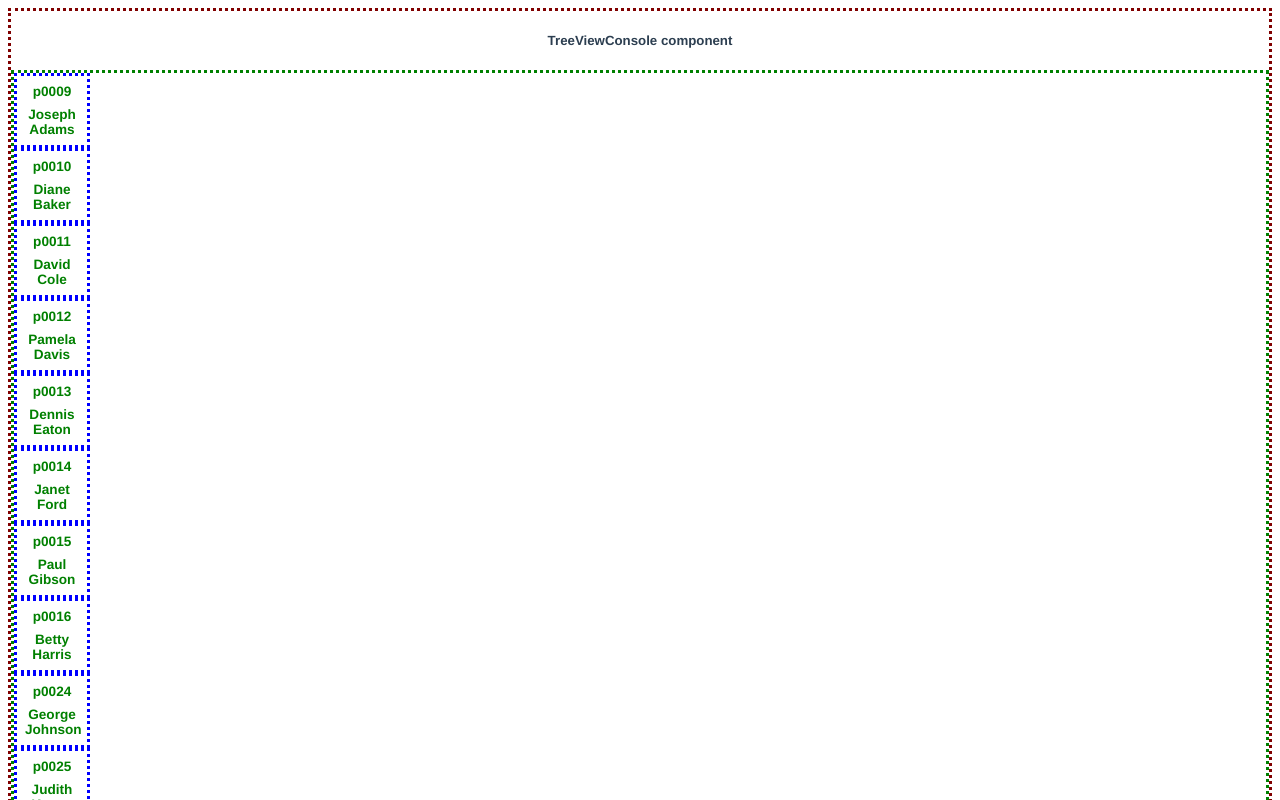
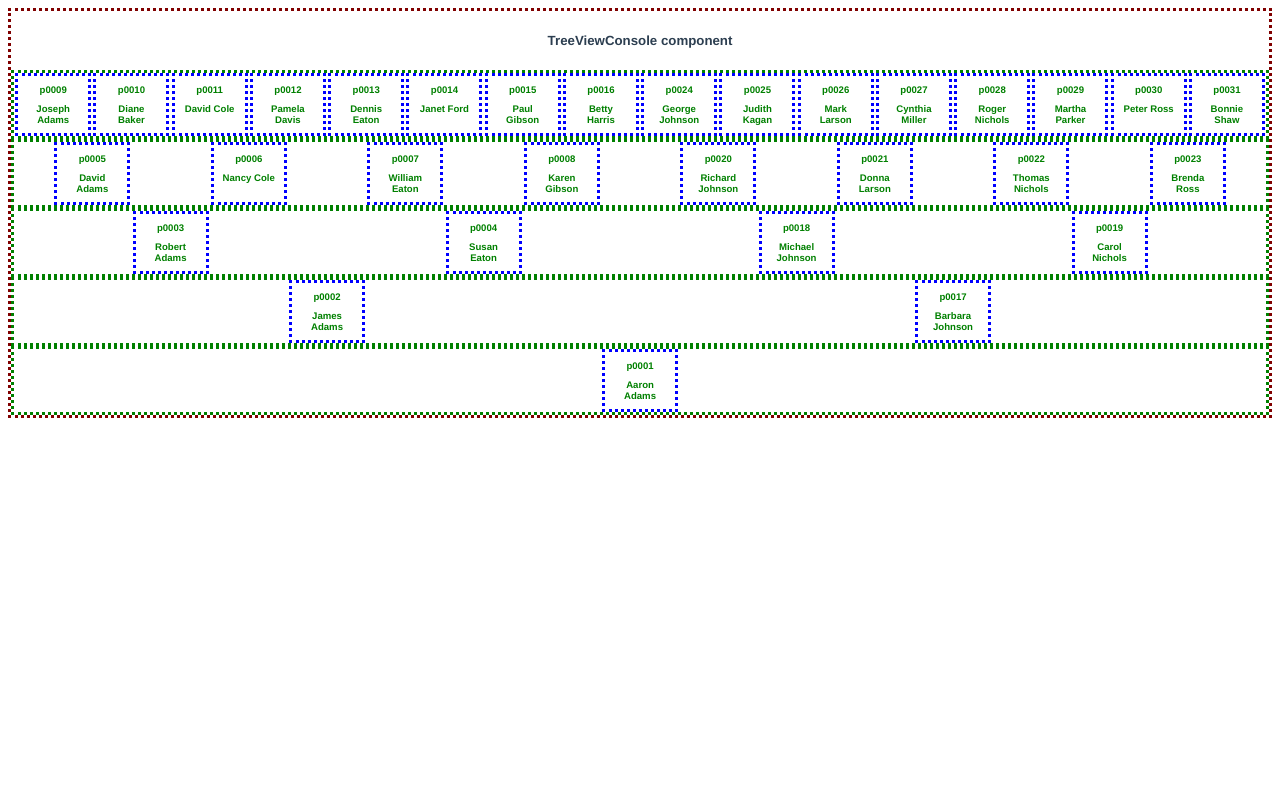
Before and after one commit to jrschmidt/familia-22, a Vue app: page / in a window 1280 px wide. Shown: the top 800 px of the page. Built offline with nearby package versions, Linux system fonts and the light colour scheme.

Commit message:
add CSS flexbox properties to align items in tree

```diff
--- a/src/components/PersonTag.vue
+++ b/src/components/PersonTag.vue
@@ -21,7 +21,7 @@ const props = defineProps({
   border-color: blue;
   border-style: dotted;
   color: green;
-  font-size: 0.85rem;
+  font-size: 0.6rem;
 }
 
 .person-tag p {
--- a/src/components/TreeDisplayRow.vue
+++ b/src/components/TreeDisplayRow.vue
@@ -28,13 +28,13 @@ const getPersonData = (personId) => {
 
 <style lang="css">
 .tree-display-row {
+  display: flex;
+  flex-direction: row;
+  justify-content:space-around;
   overflow: hidden;
   border-color: green;
   border-style: dotted;
 }
-/* display: grid;
-grid-template-columns: 100px 100px 100px 100px 100px;
-grid-template-rows: 80px; */
 
 .normal {
   height: 100%;
--- a/src/tree-data.js
+++ b/src/tree-data.js
@@ -210,7 +210,7 @@ export const treeData = {
   p0018:
     {
       firstname: 'Michael',
-      lastname: 'johnson',
+      lastname: 'Johnson',
       gender: 'male',
       generation: 2,
       fatherId: 'p0020',
```
